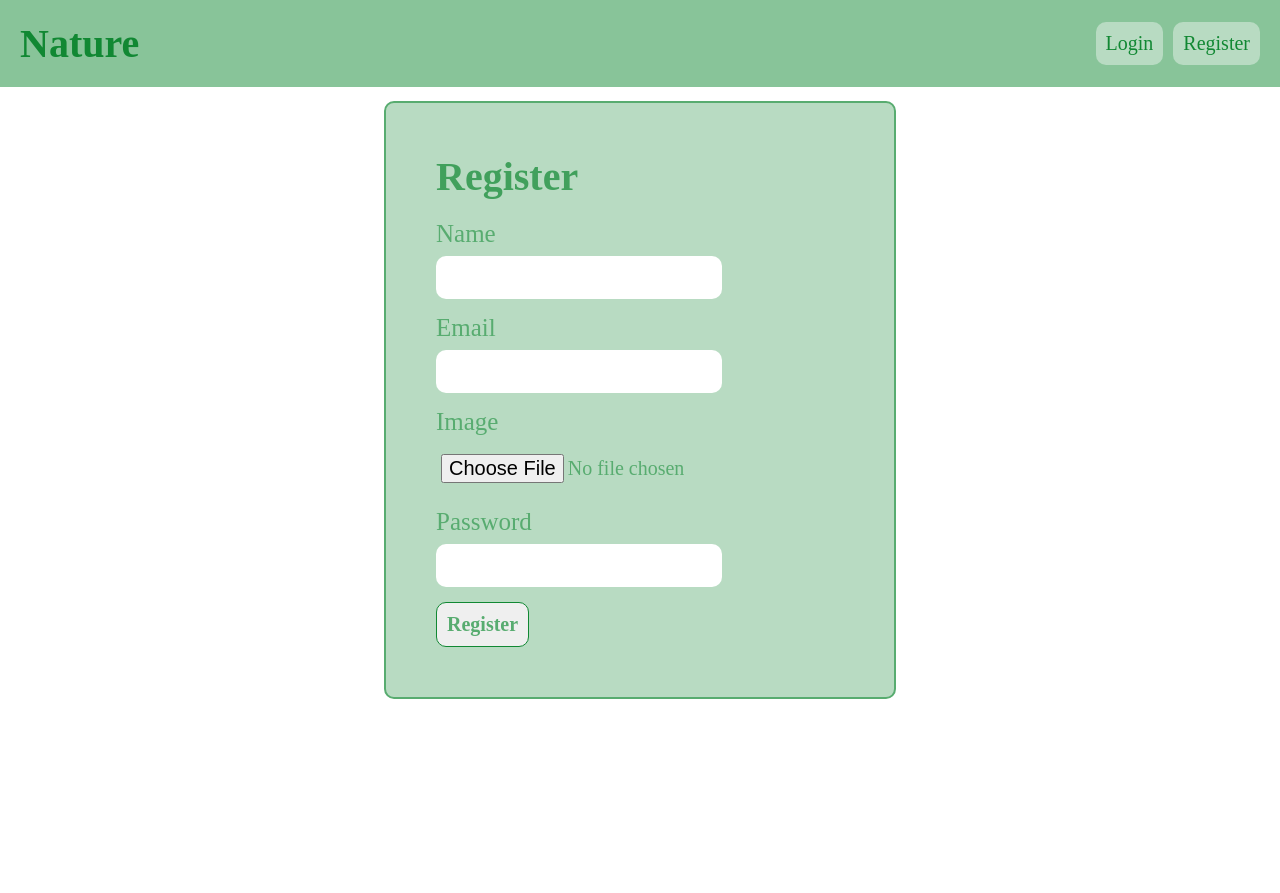
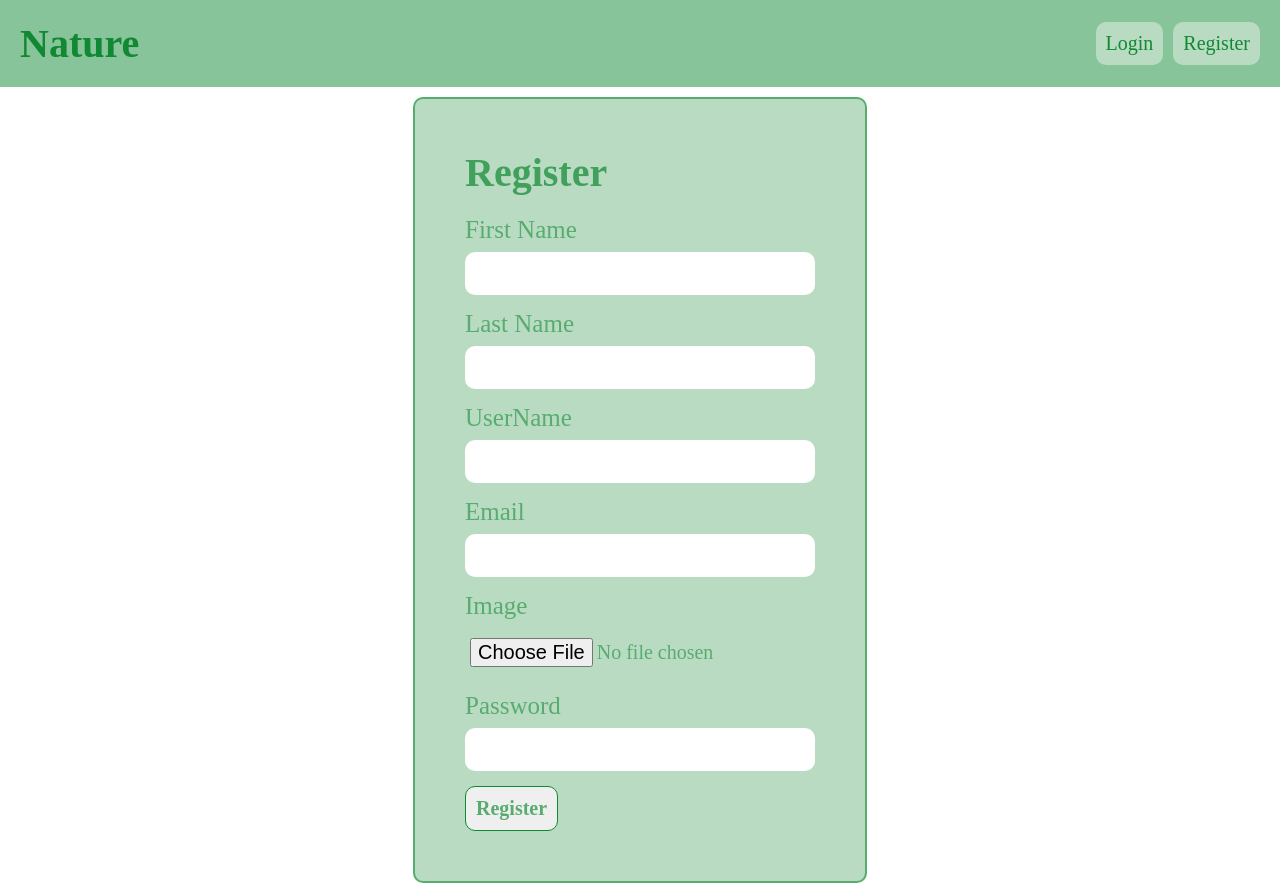
Before and after one commit to Garvitkaushikbro/medim, a React (Create React App) app: page /register in a window 1280 px wide. Before the commit the page ends 800 px from the top, so only its background shows below. Built offline with nearby package versions, Linux system fonts and the light colour scheme.

Commit message:
login signup backend compatible

```diff
--- a/src/pages/Login.js
+++ b/src/pages/Login.js
@@ -6,10 +6,11 @@ import style from "./Login.module.css";
 import jwtDecode from "jwt-decode";
 
 const Login = () => {
-  const [email, setEmail] = useState("");
-  const [password, setPassword] = useState("");
+  const [user, setUser] = useState({
+    email: "",
+    password: "",
+  });
   const [error, setError] = useState("");
-
   const { userCredentials, setUserCredentials } = useAuth();
 
   const navigate = useNavigate();
@@ -17,31 +18,32 @@ const Login = () => {
   const handleSubmit = async (e) => {
     e.preventDefault();
     try {
-      const response = await fetch("http://127.0.0.1:3001/userlogin", {
+      const mockURL = `http://127.0.0.1:3001/login`;
+      const response = await fetch(mockURL, {
         method: "POST",
         headers: {
           "Content-Type": "application/json",
         },
-        body: JSON.stringify({ email: email, password: password }),
-      });
-      // setUserCredentials(data);
-      const { auth_token, user } = await response.json();
-      const decodedData = jwtDecode(auth_token);
-      setUserCredentials({
-        ...user,
-        image:
-          "https://encrypted-tbn0.gstatic.com/images?q=tbn:ANd9GcQ6vFR1G248Z9vzUNxlmylLrgXUPX3pqzrZpKfYLvo64A&s",
-        auth_token,
+        withCredentials: true,
+        body: JSON.stringify({ user }),
       });
 
-      // Check if the server response indicates a successful login
+      const { data } = await response.json();
+      const auth_token = response.headers.get("Authorization");
+      // console.log(data, auth_token);
+      // const res = await fetch(`http://127.0.0.1:3001/current_user`, {
+      //   method: "GET",
+      //   headers: {
+      //     "Content-Type": "application/json",
+      //     Authorization: auth_token,
+      //   },
+      //   withCredentials: true,
+      // });
+      // const dat = await res.json();
+      // console.log(dat);
       if (response.status === 200) {
-        // Navigate to the authenticated page
+        setUserCredentials({ ...data, auth_token });
         navigate("/user");
-      } else if (response.status >= 500) {
-        throw Error("Server error");
-      } else if (response.status >= 400) {
-        throw Error("Invalid email or password! Try again");
       }
     } catch (error) {
       setError(
@@ -53,23 +55,25 @@ const Login = () => {
   return (
     <div className={style.Login}>
       <h1 className={style.loginHeader}>Login</h1>
-      {error && <div className={style.error}>{error}</div>}
+      {/* {error && <div className={style.error}>{error}</div>} */}
       <form onSubmit={handleSubmit}>
         <div className={style.formEntry}>
-          <label>Email</label>
+          <label htmlFor="email">Email</label>
           <input
             type="email"
-            value={email}
-            onChange={(e) => setEmail(e.target.value)}
+            name="email"
+            value={user.email}
+            onChange={(e) => setUser({ ...user, email: e.target.value })}
             required
           />
         </div>
         <div className={style.formEntry}>
-          <label>Password</label>
+          <label htmlFor="password">Password</label>
           <input
             type="password"
-            value={password}
-            onChange={(e) => setPassword(e.target.value)}
+            name="password"
+            value={user.password}
+            onChange={(e) => setUser({ ...user, password: e.target.value })}
             required
           />
         </div>
--- a/src/pages/Login.module.css
+++ b/src/pages/Login.module.css
@@ -1,10 +1,7 @@
 .Login {
-  position: absolute;
-  top: 50%;
-  left: 50%;
-  transform: translate(-50%, -50%);
+  width: fit-content;
+  margin: 1rem auto;
 
-  width: 40%;
   background-color: var(--color-1);
   border: 2px solid var(--color-3);
   border-radius: 1rem;
@@ -42,8 +39,6 @@
 
 .formEntry input {
   border-radius: 1rem;
-  width: 70%;
-  height: 80%;
   padding: 1rem 0.5rem;
   font-size: 2rem;
   color: var(--color-3);
--- a/src/pages/Register.js
+++ b/src/pages/Register.js
@@ -5,94 +5,110 @@ import { useAuth } from "../contexts/AuthContext";
 import { useNavigate } from "react-router-dom";
 
 const Register = () => {
-  const [name, setName] = useState("");
-  const [email, setEmail] = useState("");
-  const [image, setImage] = useState(null); // Use null as initial state for the image
-  const [password, setPassword] = useState("");
-  const [error, setError] = useState("");
+  const [user, setUser] = useState({
+    username: "",
+    first_name: "",
+    last_name: "",
+    email: "",
+    password: "",
+  });
+  // const [error, setError] = useState({
+  //   username: "",
+  //   first_name: "",
+  //   last_name: "",
+  //   email: "",
+  //   password: "",
+  // });
   const navigate = useNavigate();
 
   const { userCredentials, setUserCredentials } = useAuth();
 
-  const handleSubmit = async (e) => {
-    e.preventDefault();
+  const handleSubmit = async (event) => {
+    event.preventDefault();
+    console.log(user);
     try {
-      // Send the registration data to the server
-      // Replace 'your-server-url' with the actual server URL
-      // const formData = new FormData();
-      // formData.append("name", name);
-      // formData.append("email", email);
-      // formData.append("image", image); // Append the image to the formData
-      // formData.append("password", password);
-      // console.log(formData);
-
-      const response = await axios.post("http://127.0.0.1:3001/usercreate", {
-        email: email,
-        password: password,
-        name: name,
+      const mockURL = `http://127.0.0.1:3001/signup`;
+      const response = await fetch(mockURL, {
+        method: "POST",
+        headers: {
+          "Content-Type": "application/json",
+        },
+        withCredentials: true,
+        body: JSON.stringify({ user }),
       });
-      const data = response.data;
-
-      setUserCredentials({
-        ...data,
-        image:
-          "https://encrypted-tbn0.gstatic.com/images?q=tbn:ANd9GcQ6vFR1G248Z9vzUNxlmylLrgXUPX3pqzrZpKfYLvo64A&s",
-      });
-
-      if (response.status !== 200) throw Error("Server Error");
-      // Check if the server response indicates successful registration
-      if (response.status === 200) {
-        navigate("/user");
-      } else {
-        // Display the error message
-        setError(data.message || "User with this email already exists.");
+      const { status, data } = await response.json();
+      console.log(data);
+      if (status.code === 200) {
+        navigate("/login");
       }
+      if (response.status === 422)
+        throw Error("Password must be atleast 6 characters");
     } catch (error) {
-      setError(error.message || "This email is already registered");
+      console.log(error.message);
     }
-  };
-
-  const handleImageChange = (e) => {
-    setImage(e.target.files[0]);
   };
 
   return (
     <div className={style.Register}>
       <h1 className={style.registerHeader}>Register</h1>
-      {error && <div className={style.error}>{error}</div>}
+      {/* {error && <div className={style.error}>{error}</div>} */}
       <form onSubmit={handleSubmit}>
         <div className={style.formEntry}>
-          <label>Name</label>
+          <label htmlFor="first_name">First Name</label>
           <input
             type="text"
-            value={name}
-            onChange={(e) => setName(e.target.value)}
+            name="first_name"
+            value={user.first_name}
+            onChange={(e) => setUser({ ...user, first_name: e.target.value })}
             required
           />
         </div>
         <div className={style.formEntry}>
-          <label>Email</label>
+          <label htmlFor="last_name">Last Name</label>
           <input
-            type="email"
-            value={email}
-            onChange={(e) => setEmail(e.target.value)}
+            type="text"
+            name="last_name"
+            value={user.last_name}
+            onChange={(e) => setUser({ ...user, last_name: e.target.value })}
             required
           />
         </div>
         <div className={style.formEntry}>
-          <label>Image</label>
+          <label htmlFor="username">UserName</label>
           <input
-            type="file" // Use type="file" for file upload
-            accept=".jpg,.jpeg,.png" // Specify accepted image file types
-            onChange={handleImageChange} // Handle image file change
+            type="text"
+            name="username"
+            value={user.username}
+            onChange={(e) => setUser({ ...user, username: e.target.value })}
+            required
           />
         </div>
         <div className={style.formEntry}>
-          <label>Password</label>
+          <label htmlFor="email">Email</label>
+          <input
+            type="email"
+            name="email"
+            value={user.email}
+            onChange={(e) => setUser({ ...user, email: e.target.value })}
+            required
+          />
+        </div>
+        <div className={style.formEntry}>
+          <label htmlFor="image">Image</label>
+          <input
+            type="file" // Use type="file" for file upload
+            accept=".jpg,.jpeg,.png"
+            name="image"
+            // onChange={handleImageChange} // Handle image file change
+          />
+        </div>
+        <div className={style.formEntry}>
+          <label htmlFor="password">Password</label>
           <input
             type="password"
-            value={password}
-            onChange={(e) => setPassword(e.target.value)}
+            name="password"
+            value={user.password}
+            onChange={(e) => setUser({ ...user, password: e.target.value })}
             required
           />
         </div>
--- a/src/pages/Register.module.css
+++ b/src/pages/Register.module.css
@@ -1,10 +1,6 @@
 .Register {
-  position: absolute;
-  top: 50%;
-  left: 50%;
-  transform: translate(-50%, -50%);
-
-  width: 40%;
+  width: fit-content;
+  margin: 1rem auto;
   background-color: var(--color-1);
   border: 2px solid var(--color-3);
   border-radius: 1rem;
@@ -42,8 +38,6 @@
 
 .formEntry input {
   border-radius: 1rem;
-  width: 70%;
-  height: 80%;
   padding: 1rem 0.5rem;
   font-size: 2rem;
   color: var(--color-3);
@@ -65,6 +59,7 @@
   border-radius: 1rem;
   outline: none;
   border: 1px solid var(--color-5);
+  cursor: pointer;
 }
 
 .error {
--- a/src/pages/User.js
+++ b/src/pages/User.js
@@ -11,9 +11,11 @@ function User() {
   return (
     <div className={style.User}>
       <AuthorDetails
-        name={userCredentials.name}
+        name={userCredentials.username}
         email={userCredentials.email}
-        image={userCredentials.image}
+        image={
+          "https://encrypted-tbn0.gstatic.com/images?q=tbn:ANd9GcSR7GmxlQndDPCyxjYK4o8_qT06Pz9XGH-_8UlJrNyL&s"
+        }
       ></AuthorDetails>
       <div className={style.userOptions}>
         <NavLink to="yourPosts" className={style.link}>
```
